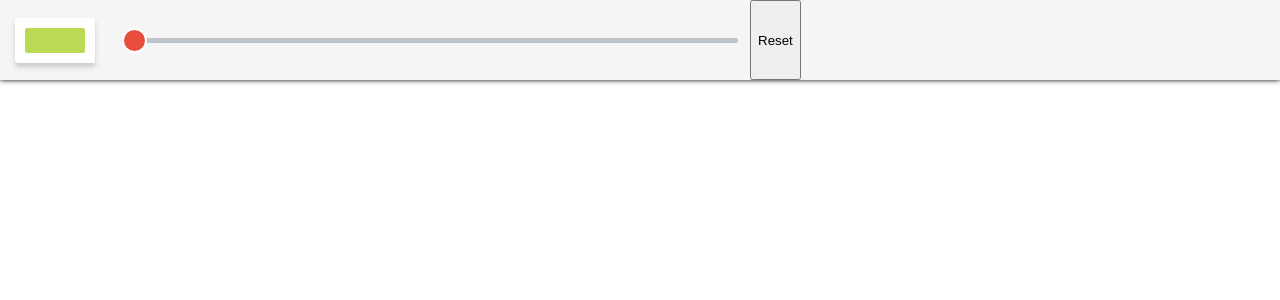
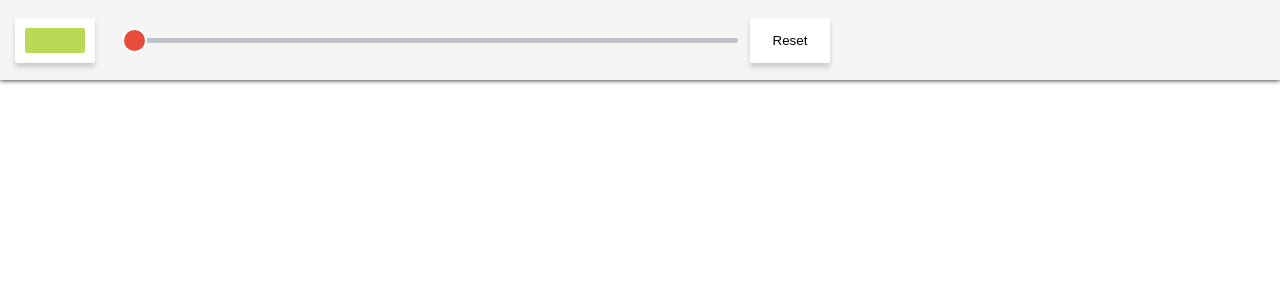
Before and after one commit to luksari/canvy, a React (Create React App) app: page / in a window 1280 px wide. Shown: the top 300 px of the page. Built offline with nearby package versions, Linux system fonts and the light colour scheme; a web font is replaced by a local one; what typesafe-actions would draw is missing.

Commit message:
Working on styles of Toolbar

```diff
--- a/src/components/ResetButton.tsx
+++ b/src/components/ResetButton.tsx
@@ -2,6 +2,7 @@ import React from 'react';
 import { RootState } from 'MyTypes';
 import { connect } from 'react-redux';
 import { resetCanvas } from '../containers/Toolbar/duck/actions';
+import styled from 'styled-components';
 
 const mapDispatchToProps = {
   resetCanvas,
@@ -9,15 +10,36 @@ const mapDispatchToProps = {
 
 type Props = typeof mapDispatchToProps;
 
+const Wrapper = styled.div`
+  display: flex;
+  justify-content: center;
+  align-items: center;
+`;
+const StyledButton = styled.button`
+  border: none;
+  width: 80px;
+  max-width: 150px;
+  padding: 10px;
+  height: 45px;
+  background: #fff;
+  border-radius: 2px;
+  box-shadow: 0 4px 5px 0 rgba(173, 173, 173, 0.59);
+  cursor: pointer;
+`;
 const ResetButtonRaw: React.FunctionComponent<Props> = ({ resetCanvas }) => {
   return (
-    <button
-      onClick={() => {
-        resetCanvas(true);
-      }}
-    >
-      Reset
-    </button>
+    <Wrapper>
+      <StyledButton
+        onClick={() => {
+          resetCanvas(true);
+        }}
+        onTouchStart={() => {
+          resetCanvas(true);
+        }}
+      >
+        Reset
+      </StyledButton>
+    </Wrapper>
   );
 };
 
```
